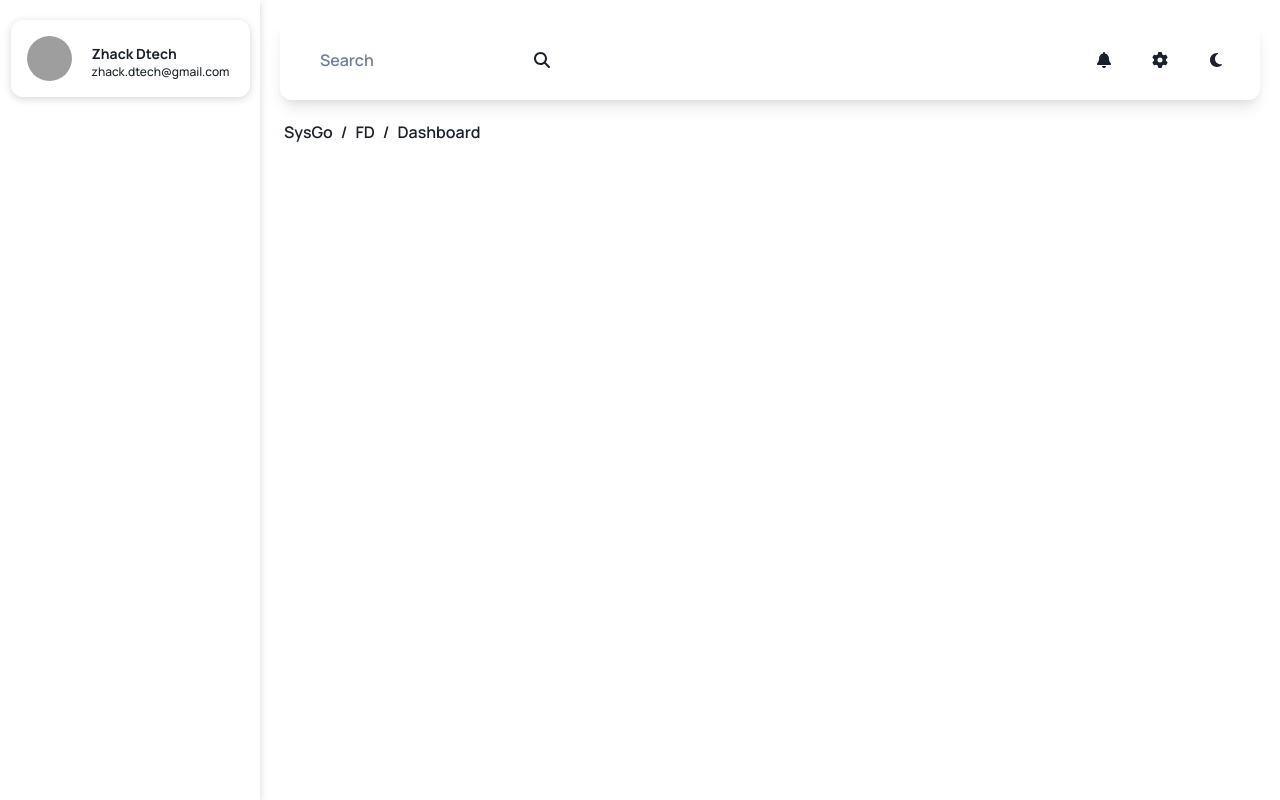
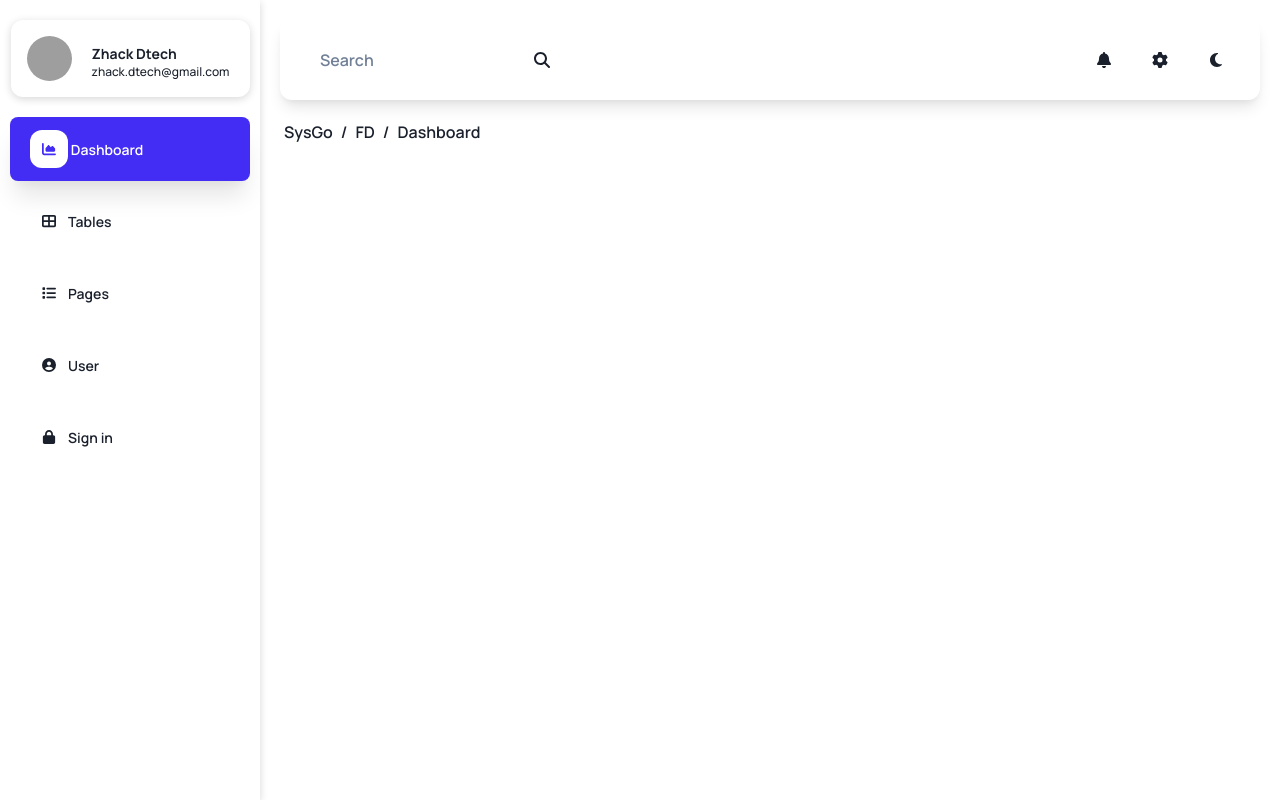
Before and after one commit to zhackdtech/Financial-Dashboard, a React (Create React App) app: page / in a window 1280 px wide. Built offline with nearby package versions, Linux system fonts and the light colour scheme; grey boxes are pictures that could not be loaded.

Commit message:
side nav links

```diff
--- a/src/components/navbar/Menu/index.js
+++ b/src/components/navbar/Menu/index.js
@@ -15,6 +15,7 @@ import {
   useDisclosure,
 } from '@chakra-ui/react';
 
+import Links from '../../sidebar/Links';
 import ProfileCard from '../../sidebar/ProfileCard';
 
 const style = {
@@ -33,6 +34,7 @@ function Sidebar() {
       </Center>
       {/* remove this comment if you don't want to use navbar search */}
       {/* <SnSearch/> */}
+      <Links />
     </Box>
   );
 }
@@ -41,7 +43,12 @@ const Menu = (props) => {
   const btnRef = React.useRef();
   return (
     <>
-      <Button bg="transparent" className="MenuButton" onClick={onOpen} hideFrom="xl">
+      <Button
+        bg="transparent"
+        className="MenuButton"
+        onClick={onOpen}
+        hideFrom="xl"
+      >
         <FaBars />
       </Button>
       <Drawer
--- /dev/null
+++ b/src/components/sidebar/Links/index.js
@@ -0,0 +1,101 @@
+import {
+  FaChartArea,
+  FaCircleUser,
+  FaList,
+  FaLock,
+  FaTableCellsLarge,
+} from 'react-icons/fa6';
+
+import {
+  Box,
+  Center,
+  Link,
+} from '@chakra-ui/react';
+
+const style = {
+  Link: {
+    top: "120px",
+    left: "12px",
+    width: "240px",
+    height: "64px",
+    borderRadius: "8px",
+    // boxShadow: "0px 2px 8px rgba(0,0,0,0.16)",
+    lineHeight: "-18px",
+    verticalAlign: "baseline",
+    fontSize: "14px",
+    fontFamily: "Manrope",
+    fontWeight: 600,
+    textDecoration: "none",
+    display: "flex",
+    flexDirection: "row",
+    alignItems: "center",
+  },
+};
+const Links = (props) => {
+  return (
+    <>
+      <Box>
+        <Box pb="2">
+          <Center>
+            <Link
+              href="#"
+              style={style.Link}
+              boxShadow="xl"
+              borderRadius="xl"
+              py="4"
+              px="5"
+              bg="#432CF4"
+              color="#fff"
+            >
+              <Box p="3" bg="white" borderRadius="xl" color="#432CF4">
+                <FaChartArea />
+              </Box>
+              &nbsp;Dashboard
+            </Link>
+          </Center>
+        </Box>
+        <Box pb="2">
+          <Center>
+            <Link href="#" style={style.Link} py="4" px="5">
+              <Box p="3">
+                <FaTableCellsLarge />
+              </Box>
+              Tables
+            </Link>
+          </Center>
+        </Box>
+        <Box pb="2">
+          <Center>
+            <Link href="#" style={style.Link} py="4" px="5">
+              <Box p="3">
+                <FaList />
+              </Box>
+              Pages
+            </Link>
+          </Center>
+        </Box>
+        <Box pb="2">
+          <Center>
+            <Link href="#" style={style.Link} py="4" px="5">
+              <Box p="3">
+                <FaCircleUser  />
+              </Box>
+              User
+            </Link>
+          </Center>
+        </Box>
+        <Box pb="2">
+          <Center>
+            <Link href="#" style={style.Link} py="4" px="5">
+              <Box p="3">
+                <FaLock   />
+              </Box>
+              Sign in
+            </Link>
+          </Center>
+        </Box>
+      </Box>
+    </>
+  );
+};
+export default Links;
--- a/src/components/sidebar/ProfileCard/index.js
+++ b/src/components/sidebar/ProfileCard/index.js
@@ -13,10 +13,10 @@ const defProps = {
 const style = {
   ProfileCard: {
     width: "240px",
-    // borderRadius: "12px",
     boxSizing: "border-box",
     boxShadow: "0px 2px 8px rgba(0,0,0,0.16)",
     cursor: "pointer",
+    // border:"1px solid #432CF4",
   },
   UserText: {
     fontSize: "14px",
--- a/src/components/sidebar/index.js
+++ b/src/components/sidebar/index.js
@@ -4,6 +4,7 @@ import {
   Center,
 } from '@chakra-ui/react';
 
+import Links from './Links';
 import ProfileCard from './ProfileCard';
 
 const style = {
@@ -24,6 +25,7 @@ const Sidebar = (props) => {
       </Center>
       {/* remove this comment if you don't want to use navbar search */}
       {/* <SnSearch/> */}
+      <Links />
     </Box>
   );
 };
```
Also changed, not shown: src/index.js (+15 -7 lines).
